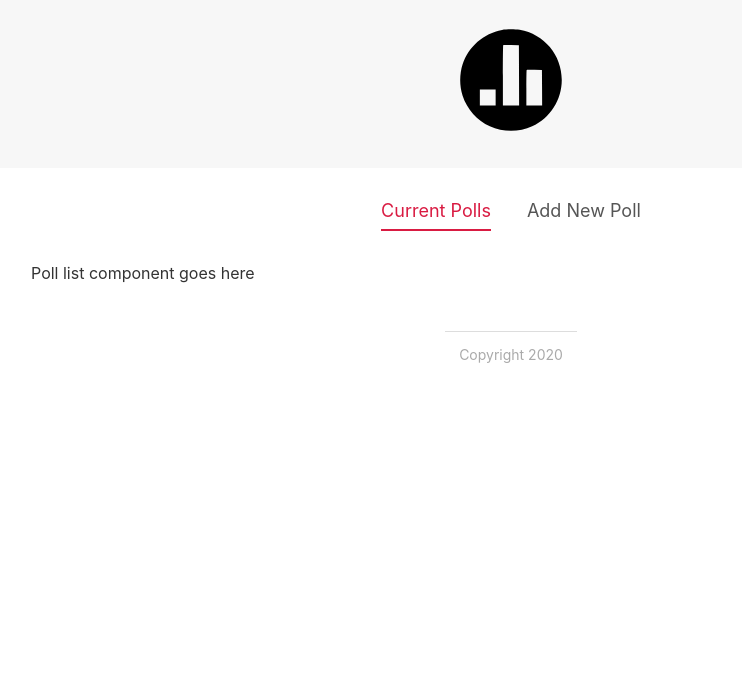
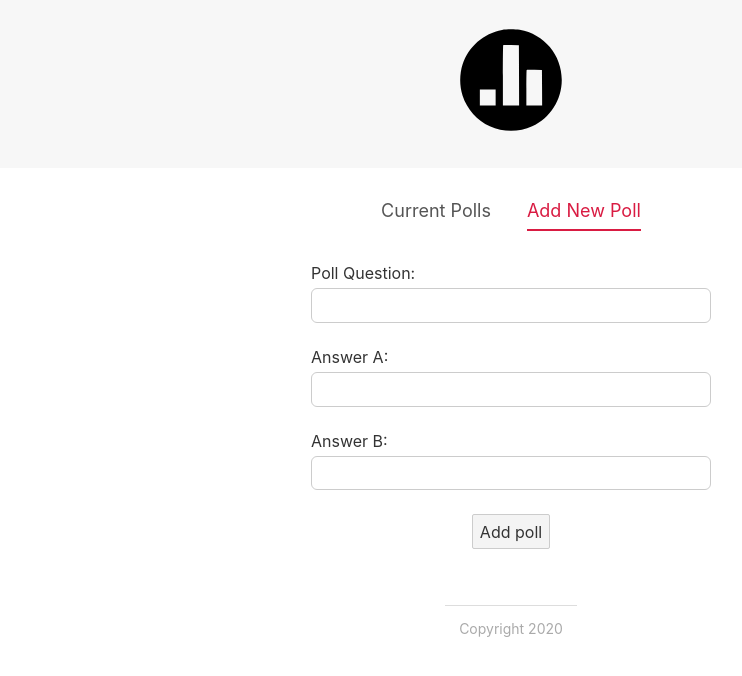
Before and after one commit to dmiloloza/poll-project-svelte, a Svelte app: page / in a window 1280 px wide. Shown: the top 676 px of the page, without its empty margins (129-871 px from the left). Built offline with nearby package versions, Linux system fonts and the light colour scheme.

Commit message:
feat: form component

```diff
--- a/src/App.svelte
+++ b/src/App.svelte
@@ -2,10 +2,11 @@
     import Header from "./components/Header.svelte";
     import Footer from "./components/Footer.svelte";
     import Tabs from "./shared/Tabs.svelte";
+    import CreatePollForm from "./components/CreatePollForm.svelte";
 
     //tabs
     let items = ['Current Polls', 'Add New Poll'];
-    let activeItem = 'Current Polls';
+    let activeItem = 'Add New Poll';
     const tabChange = (e) => activeItem = e.detail
 </script>
 
@@ -17,7 +18,7 @@
     {#if activeItem === 'Current Polls'}
         <p>Poll list component goes here</p>
     {:else if activeItem === 'Add New Poll'}
-        <p>New poll form component goes here</p>
+    <CreatePollForm/>
     {/if}
 </main>
 <Footer/>
--- /dev/null
+++ b/src/components/CreatePollForm.svelte
@@ -0,0 +1,49 @@
+<script>
+    let fields = {
+        question: '',
+        answerA: '',
+        answerB: ''
+    }
+
+    const submitHandler = () => console.log(fields);
+
+</script>
+
+<form on:submit|preventDefault={submitHandler}>
+    <div class="form-field">
+        <label for="question">Poll Question:</label>
+        <input bind:value={fields.question} id="question" type="text">
+    </div>
+    <div class="form-field">
+        <label for="answer-a">Answer A:</label>
+        <input bind:value={fields.answerA} id="answer-a" type="text">
+    </div>
+    <div class="form-field">
+        <label for="answer-b">Answer B:</label>
+        <input bind:value={fields.answerB} id="answer-b" type="text">
+    </div>
+    <button>Add poll</button>
+</form>
+
+
+<style>
+    form {
+        width: 400px;
+        margin: 0 auto;
+        text-align: center;
+    }
+
+    .form-field {
+        margin: 1em auto;
+    }
+
+    input {
+        width: 100%;
+        border-radius: 6px;
+    }
+
+    label {
+        margin: 5px auto;
+        text-align: left;
+    }
+</style>
--- a/src/main.js
+++ b/src/main.js
@@ -3,7 +3,7 @@
 const app = new App({
 	target: document.body,
 	props: {
-		name: 'world'
+
 	}
 });
 
```
